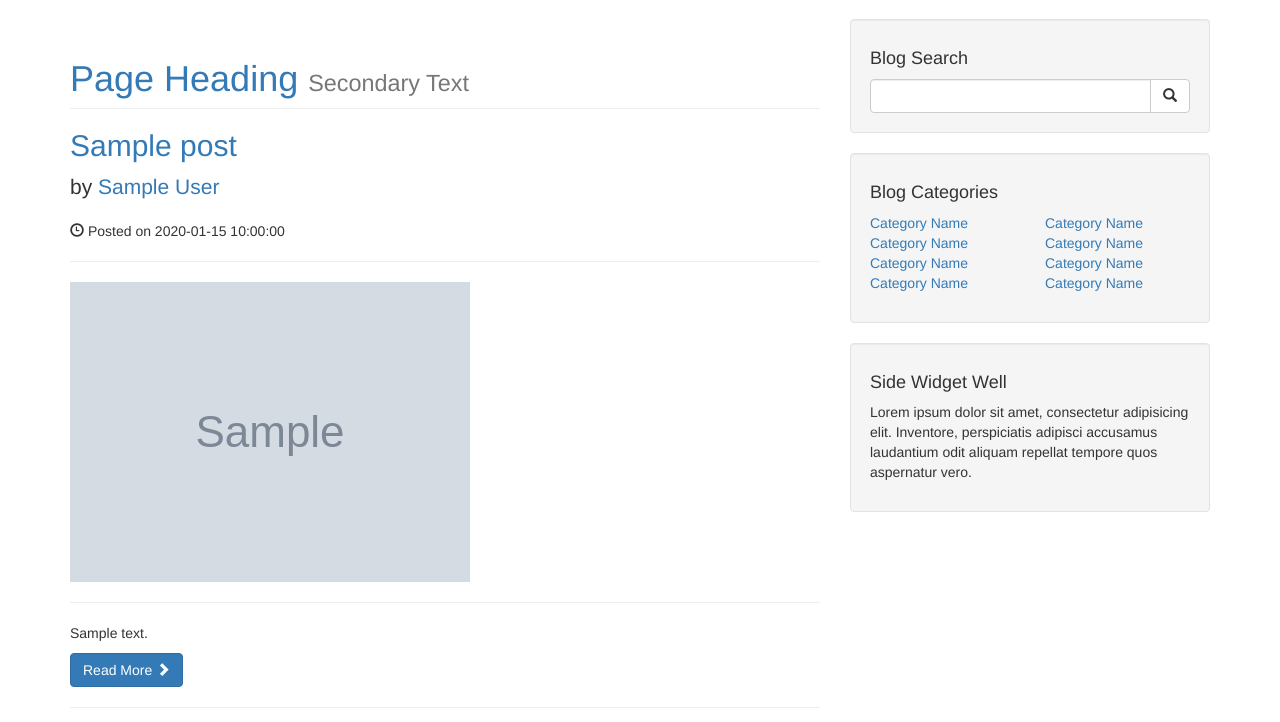
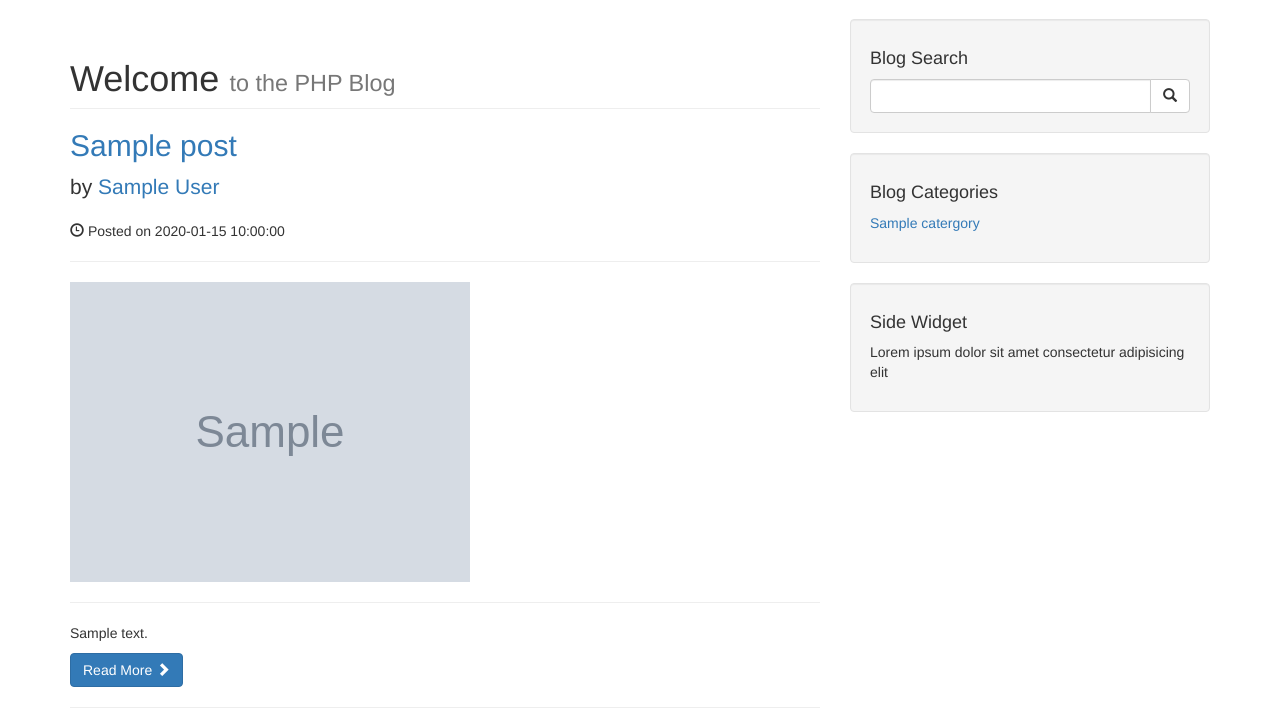
Before and after one commit to stefangouldson/PHP_cms, a PHP site: page / in a window 1280 px wide. Shown: the part 51-773 px from the top of the page. Run offline with PHP 8.4, Linux system fonts and the light colour scheme; tables that the repository leaves empty or names only in its code hold one stand-in row (values such as "Sample post"); grey boxes marked "Sample" are stand-in pictures.

Commit message:
search bar works and widget made seperate

```diff
--- a/include/header.php
+++ b/include/header.php
@@ -9,7 +9,7 @@
     <meta name="description" content="">
     <meta name="author" content="">
 
-    <title>Blog Home - Start Bootstrap Template</title>
+    <title>PHP blogsite</title>
 
     <!-- Bootstrap Core CSS -->
     <link href="css/bootstrap.min.css" rel="stylesheet">
--- a/include/navbar.php
+++ b/include/navbar.php
@@ -8,7 +8,7 @@
                 <span class="icon-bar"></span>
                 <span class="icon-bar"></span>
             </button>
-            <a class="navbar-brand" href="#">Home</a>
+            <a class="navbar-brand" href="index.php">Home</a>
         </div>
 
 
@@ -24,7 +24,7 @@
                 while($row = mysqli_fetch_assoc($select_all_catergories_query)) {
 
                     $cat_title = $row['cat_title'];
-                    echo "<li><a href='#'</a>{$cat_title}</li>";
+                    echo "<li><a href='#'</a>{$cat_title}</li></a>";
 
                 }
 
--- a/include/sidebar.php
+++ b/include/sidebar.php
@@ -1,46 +1,46 @@
 <div class="col-md-4">
+
 
     <!-- Blog Search Well -->
     <div class="well">
         <h4>Blog Search</h4>
+        <form action="search.php" method="POST">
             <div class="input-group">
-            <input type="text" class="form-control">
+                <input name="search" type="text" class="form-control">
                 <span class="input-group-btn">
-                <button class="btn btn-default" type="button">
+                    <button name="submit" class="btn btn-default" type="submit">
                         <span class="glyphicon glyphicon-search"></span>
                     </button>
                 </span>
             </div>
+        </form>
         <!-- /.input-group -->
     </div>
 
 
+
+
+
     <div class="well">
+        <?php
+            $query = "SELECT * from catergories LIMIT 4";
+            $select_all_catergories_sidebar = mysqli_query($connection, $query);
+        ?>
+
         <h4>Blog Categories</h4>
         <div class="row">
-            <div class="col-lg-6">
+            <div class="col-lg-12">
                 <ul class="list-unstyled">
-                    <li><a href="#">Category Name</a>
-                    </li>
-                    <li><a href="#">Category Name</a>
-                    </li>
-                    <li><a href="#">Category Name</a>
-                    </li>
-                    <li><a href="#">Category Name</a>
-                    </li>
-                </ul>
-            </div>
-            <!-- /.col-lg-6 -->
-            <div class="col-lg-6">
-                <ul class="list-unstyled">
-                    <li><a href="#">Category Name</a>
-                    </li>
-                    <li><a href="#">Category Name</a>
-                    </li>
-                    <li><a href="#">Category Name</a>
-                    </li>
-                    <li><a href="#">Category Name</a>
-                    </li>
+                <?php
+
+                while($row = mysqli_fetch_assoc($select_all_catergories_sidebar)) {
+
+                    $cat_title = $row['cat_title'];
+                    echo "<li><a href='#'</a>{$cat_title}</li></a>";
+
+                }
+
+                ?>
                 </ul>
             </div>
             <!-- /.col-lg-6 -->
@@ -49,10 +49,7 @@
     </div>
 
     <!-- Side Widget Well -->
-    <div class="well">
-        <h4>Side Widget Well</h4>
-        <p>Lorem ipsum dolor sit amet, consectetur adipisicing elit. Inventore, perspiciatis adipisci accusamus laudantium odit aliquam repellat tempore quos aspernatur vero.</p>
-    </div>
+    <?php include "widget.php" ?>
 
 </div>
 </div>
--- /dev/null
+++ b/include/widget.php
@@ -0,0 +1,4 @@
+<div class="well">
+    <h4>Side Widget</h4>
+    <p>Lorem ipsum dolor sit amet consectetur adipisicing elit</p>
+</div>
--- a/index.php
+++ b/index.php
@@ -12,8 +12,8 @@
         <!-- Blog Entries Column -->
         <div class="col-md-8">
                 <h1 class="page-header">
-                    Page Heading
-                    <small>Secondary Text</small>
+                    Welcome
+                    <small>to the PHP Blog</small>
                 </h1>
 
             <?php
```
Also changed, not shown: search.php (added, +78 -0 lines). Lines whose indentation alone changed are shown as unchanged.
